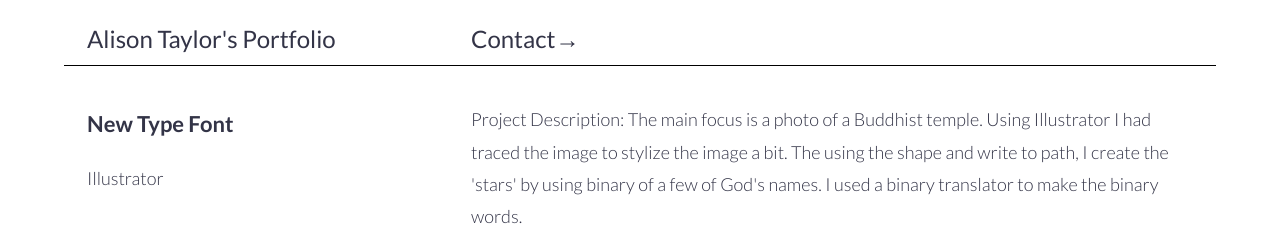
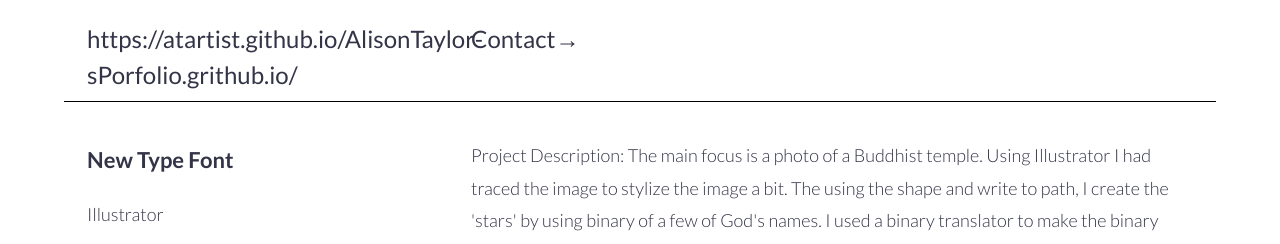
Before and after one commit to ATartist/AlisonTaylor-sPorfolio.grithub.io, a plain HTML site: page project2.html in a window 1280 px wide. Shown: the top 244 px of the page. Drawn offline with Linux system fonts and the light colour scheme.

Commit message:
Update project2.html

```diff
--- a/project2.html
+++ b/project2.html
@@ -12,7 +12,7 @@
     <div class="container">
         <div class="row nav_bar">
             <div class="col-4">
-                <a href="/">Alison Taylor's Portfolio</a>
+                <a href="/">https://atartist.github.io/AlisonTaylor-sPorfolio.grithub.io/</a>
             </div>
 
             <div class="col-4">
```
